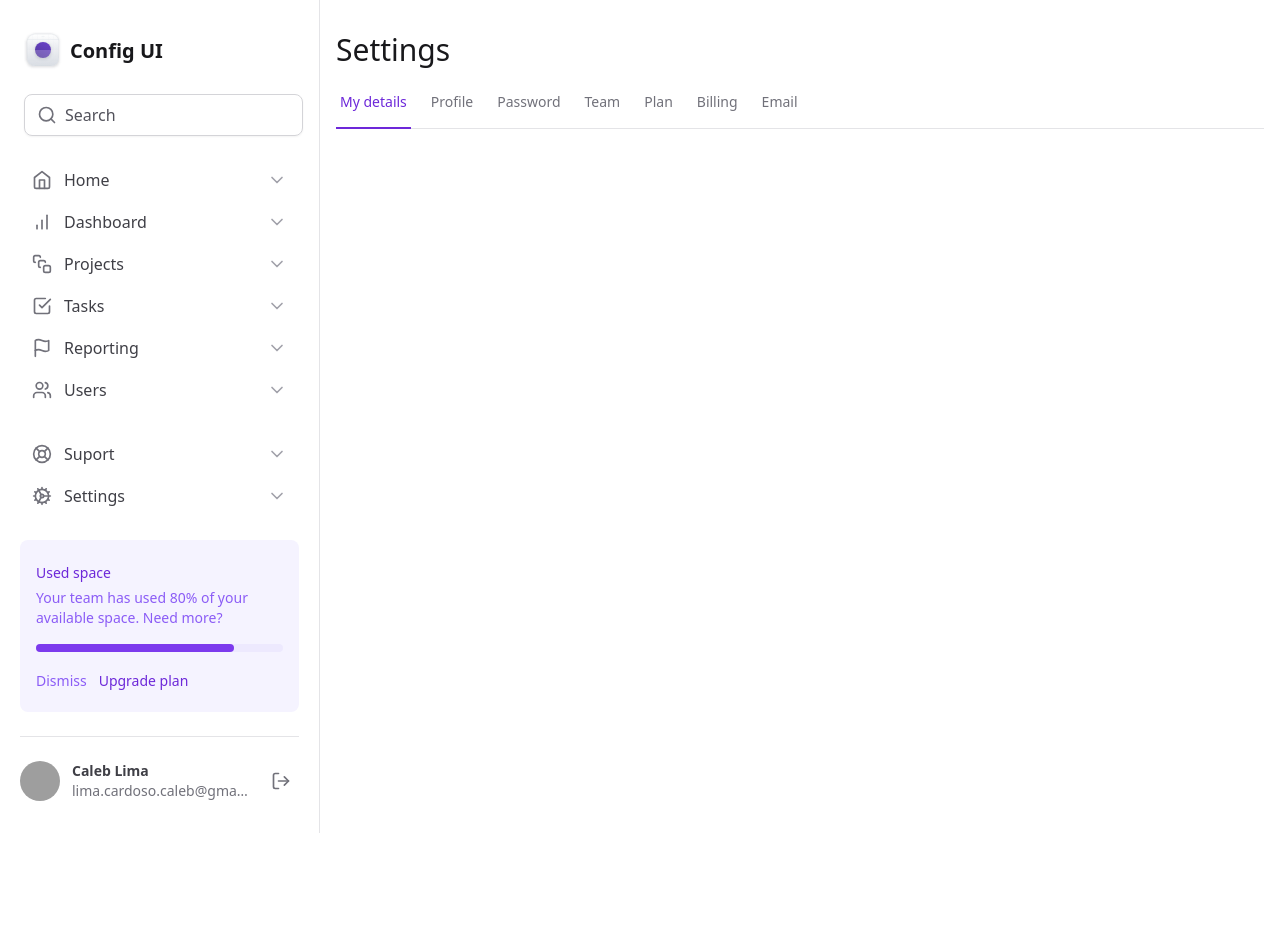
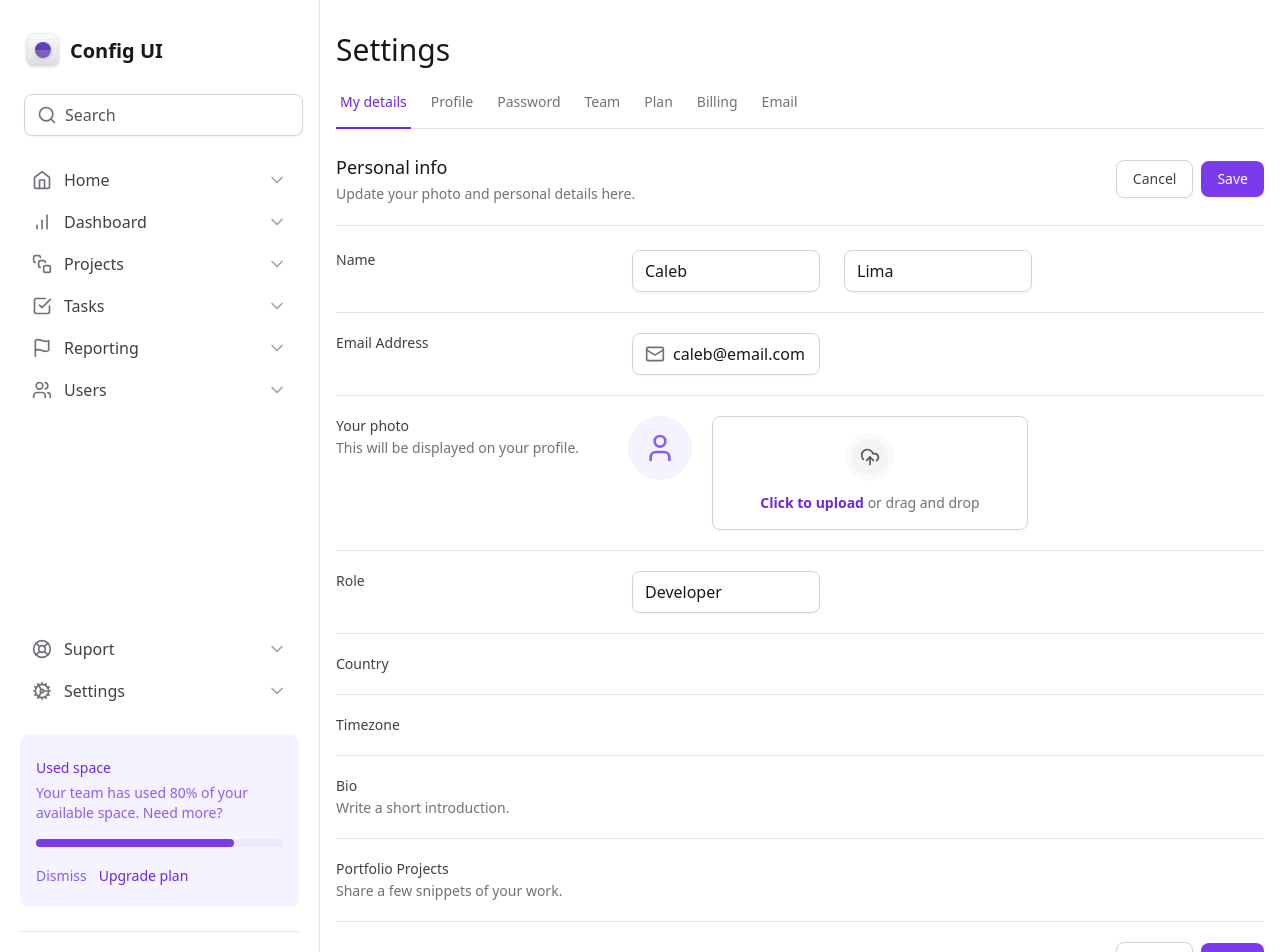
Before and after one commit to jovemcleb/tailwind-iu, a React (Vite) app: page / in a window 1280 px wide. Shown: the top 952 px of the page. Before the commit the page ends 833 px from the top, so only its background shows below. Built offline with nearby package versions, Linux system fonts and the light colour scheme; grey boxes are pictures that could not be loaded.

Commit message:
feat(Forms): structure and add some fields and sections of form

```diff
--- a/src/view/Pages/Main.tsx
+++ b/src/view/Pages/Main.tsx
@@ -1,10 +1,190 @@
 import { SettingsTabs } from '../Components/SettingsTabs'
+import * as Input from '../Components/Input'
+import { Mail, UploadCloud, User } from 'lucide-react'
 
 export function Main() {
   return (
     <>
       <h1 className="text-3xl font-medium text-zinc-900">Settings</h1>
+
       <SettingsTabs />
+
+      <div className="mt-6 flex flex-col">
+        <div className="flex items-center justify-between border-b border-zinc-200 pb-5 ">
+          <div>
+            <h2 className="text-lg font-medium text-zinc-900">Personal info</h2>
+            <span className="text-sm text-zinc-500">
+              Update your photo and personal details here.
+            </span>
+          </div>
+          <div className="flex items-center gap-2">
+            <button
+              type="button"
+              className="font-semibld rounded-lg border border-zinc-300 px-4 py-2 text-sm text-zinc-700 shadow-sm hover:bg-zinc-50"
+            >
+              Cancel
+            </button>
+            <button
+              type="submit"
+              form="settings"
+              className="font-semibld rounded-lg bg-violet-600 px-4 py-2 text-sm text-white shadow-sm hover:bg-violet-700"
+            >
+              Save
+            </button>
+          </div>
+        </div>
+
+        <form
+          id="settings"
+          className="mt-6 flex w-full flex-col gap-5 divide-y divide-zinc-200"
+        >
+          <div className="grid grid-cols-form gap-3">
+            <label
+              htmlFor="firstName"
+              className=" text-sm font-medium text-zinc-700"
+            >
+              Name
+            </label>
+            <div className="grid grid-cols-2 gap-6">
+              <Input.Root>
+                <Input.Control id="firstName" defaultValue="Caleb" />
+              </Input.Root>
+              <Input.Root>
+                <Input.Control id="firstName" defaultValue="Lima" />
+              </Input.Root>
+            </div>
+          </div>
+
+          <div className="grid grid-cols-form gap-3 pt-5">
+            <label
+              htmlFor="email"
+              className=" text-sm font-medium text-zinc-700"
+            >
+              Email Address
+            </label>
+            <div className="grid grid-cols-2 gap-6">
+              <Input.Root>
+                <Input.Prefix>
+                  <Mail className="h-5 w-5 text-zinc-500" />
+                </Input.Prefix>
+                <Input.Control
+                  id="email"
+                  type="email"
+                  defaultValue="caleb@email.com"
+                />
+              </Input.Root>
+            </div>
+          </div>
+
+          <div className="grid grid-cols-form gap-3 pt-5">
+            <label
+              htmlFor="photo"
+              className=" text-sm font-medium text-zinc-700"
+            >
+              Your photo
+              <span className="mt-0.5 block text-sm font-normal text-zinc-500">
+                This will be displayed on your profile.
+              </span>
+            </label>
+            <div className="flex items-start gap-5">
+              <div className="flex h-16 w-16 items-center justify-center rounded-full bg-violet-50">
+                <User className="h-8 w-8 text-violet-500" />
+              </div>
+
+              <label
+                htmlFor="photo"
+                className="hover:bg-violet-25 hover: group flex flex-1 cursor-pointer flex-col items-center gap-3 rounded-lg border border-zinc-300 px-6 py-4 text-center text-zinc-500 shadow-sm hover:border-violet-200 hover:text-violet-500"
+              >
+                <div className="rounded-full border-6 border-zinc-50 bg-zinc-100 p-2 group-hover:border-violet-50 group-hover:bg-violet-100">
+                  <UploadCloud className="h-5 w-5 text-zinc-600" />
+                </div>
+
+                <div className="flex flex-col items-center gap-1">
+                  <span className="text-sm">
+                    <span className="font-semibold text-violet-700">
+                      Click to upload{' '}
+                    </span>
+                    or drag and drop
+                  </span>
+                </div>
+              </label>
+              <input type="file" className="sr-only" id="photo" />
+            </div>
+          </div>
+
+          <div className="grid grid-cols-form gap-3 pt-5">
+            <label
+              htmlFor="role"
+              className=" text-sm font-medium text-zinc-700"
+            >
+              Role
+            </label>
+            <div className="grid grid-cols-2 gap-6">
+              <Input.Root>
+                <Input.Control id="role" defaultValue="Developer" />
+              </Input.Root>
+            </div>
+          </div>
+
+          <div className="grid grid-cols-form gap-3 pt-5">
+            <label
+              htmlFor="country"
+              className=" text-sm font-medium text-zinc-700"
+            >
+              Country
+            </label>
+            <div className="grid grid-cols-2 gap-6"></div>
+          </div>
+
+          <div className="grid grid-cols-form gap-3 pt-5">
+            <label
+              htmlFor="timezone"
+              className=" text-sm font-medium text-zinc-700"
+            >
+              Timezone
+            </label>
+            <div className="grid grid-cols-2 gap-6"></div>
+          </div>
+
+          <div className="grid grid-cols-form gap-3 pt-5">
+            <label htmlFor="bio" className=" text-sm font-medium text-zinc-700">
+              Bio
+              <span className="mt-0.5 block text-sm font-normal text-zinc-500">
+                Write a short introduction.
+              </span>
+            </label>
+            <div className="grid grid-cols-2 gap-6"></div>
+          </div>
+
+          <div className="grid grid-cols-form gap-3 pt-5">
+            <label
+              htmlFor="portfolioProjects"
+              className=" text-sm font-medium text-zinc-700"
+            >
+              Portfolio Projects
+              <span className="mt-0.5 block text-sm font-normal text-zinc-500">
+                Share a few snippets of your work.
+              </span>
+            </label>
+            <div className="grid grid-cols-2 gap-6"></div>
+          </div>
+
+          <div className="flex items-center justify-end gap-2 pt-5">
+            <button
+              type="button"
+              className="font-semibld rounded-lg border border-zinc-300 px-4 py-2 text-sm text-zinc-700 shadow-sm hover:bg-zinc-50"
+            >
+              Cancel
+            </button>
+            <button
+              type="submit"
+              className="font-semibld rounded-lg bg-violet-600 px-4 py-2 text-sm text-white shadow-sm hover:bg-violet-700"
+            >
+              Save
+            </button>
+          </div>
+        </form>
+      </div>
     </>
   )
 }
--- a/tailwind.config.js
+++ b/tailwind.config.js
@@ -5,6 +5,15 @@
     extend: {
       gridTemplateColumns: {
         app: 'minmax(18rem, 20rem) 1fr',
+        form: 'minmax(7.5rem, 17.5rem) minmax(25rem, 1fr) minmax(0,15rem)',
+      },
+      colors: {
+        violet: {
+          25: '#fcfaff',
+        },
+      },
+      borderWidth: {
+        6: '6px',
       },
     },
   },
```
